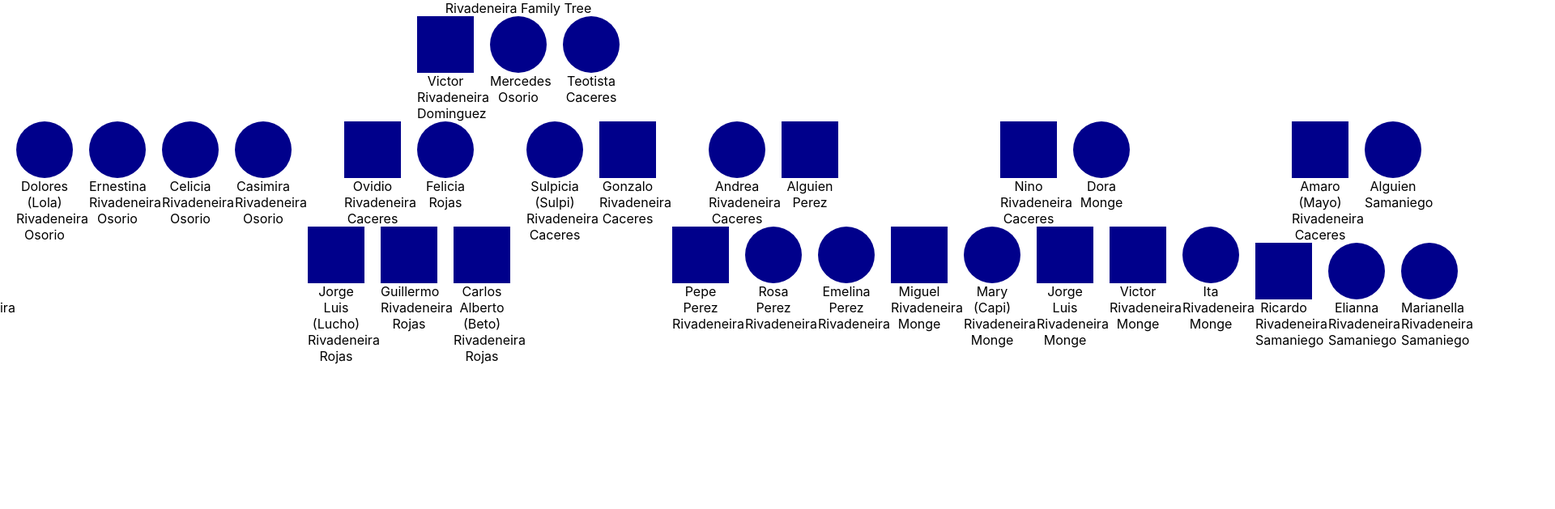
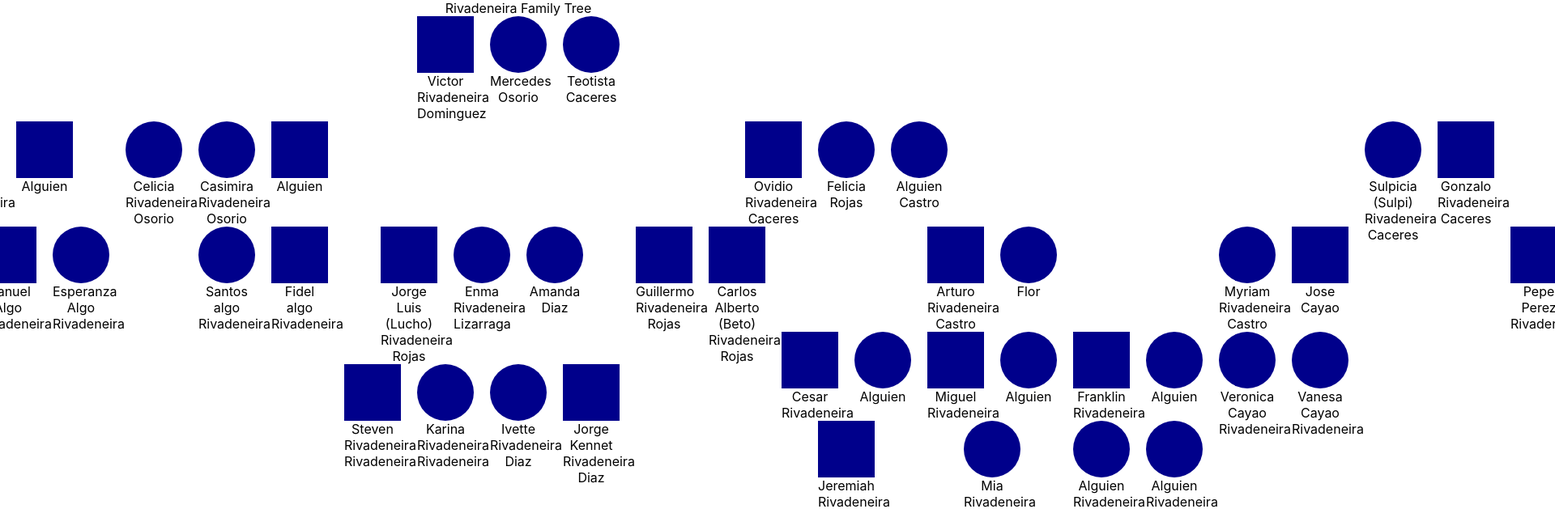
Before and after one commit to steven-rr/family-tree, a React (Create React App) app: page / in a window 1280 px wide. Shown: the top 629 px of the page at 81% size, 1920 px wide, since content can reach past the window. Built offline with nearby package versions, Linux system fonts and the light colour scheme.

Commit message:
adding details to family tree

```diff
--- a/public/family.json
+++ b/public/family.json
@@ -20,8 +20,8 @@
         "id": "3",
         "name": "Pedro Rivadeneira Osorio",
         "gender": "male",
-        "partnerID": [14],
-        "kidsID": [[15,16,17,18,19]]
+        "partnerID": [14, 44],
+        "kidsID": [[15,16,17,18,19], [45,46,47,48,49,50]]
     },
     {
         "id": "4",
@@ -31,7 +31,9 @@
     {
         "id": "5",
         "name": "Ernestina Rivadeneira Osorio",
-        "gender": "female"
+        "gender": "female",
+        "partnerID": [68],
+        "kidsID": [[65,66,67]]
     },
     {
         "id": "6",
@@ -41,14 +43,16 @@
     {
         "id": "7",
         "name": "Casimira Rivadeneira Osorio",
-        "gender": "female"
+        "gender": "female",
+        "partnerID": [69],
+        "kidsID": [[70,71]]
     },
     {
         "id": "8",
         "name": "Ovidio Rivadeneira Caceres",
         "gender" : "male",
-        "partnerID": [32],
-        "kidsID": [[33,34,35]]
+        "partnerID": [32, 72],
+        "kidsID": [[33,34,35], [73, 74]]
     },
     {
         "id": "9",
@@ -84,14 +88,14 @@
     {
         "id": "14",
         "name": "Rosa Lizarraga Nuñez",
-        "gender": "female",
-        "partnerID": [21]
-
+        "gender": "female"
     },
     {
         "id": "15",
-        "name": "Pedro Rivadeneira Lizarraga",
-        "gender": "male"
+        "name": "Pedro Antonio (Pedroncho) Rivadeneira Lizarraga",
+        "gender": "male",
+        "partnerID": [51, 55],
+        "kidsID": [[52,53,54], [56]]
     },
     {
         "id": "16",
@@ -102,14 +106,16 @@
         "id": "17",
         "name": "Enma Victoria Rivadeneira Lizarraga",
         "gender": "female",
-        "partnerID": [33],
+        "partnerID": [20],
         "kidsID": [[42,43]]
 
     },
     {
         "id": "18",
         "name": "Elizabeth (Chela) Rivadeneira Lizarraga",
-        "gender": "female"
+        "gender": "female",
+        "partnerID": [57],
+        "kidsID": [[58,59, 60]]
     },
     {
         "id": "19",
@@ -118,8 +124,9 @@
     },
     {
         "id": "20",
-        "name": "Jorge Luis Rivadeneira Rojas",
+        "name": "Jorge Luis (Lucho) Rivadeneira Rojas",
         "gender": "male"
+
     },
     {
         "id": "21",
@@ -169,7 +176,9 @@
     {
         "id": "30",
         "name": "Rosa Perez Rivadeneira",
-        "gender": "female"
+        "gender": "female",
+        "partnerID": [89],
+        "kidsID": [[90,91]]
     },
     {
         "id": "31",
@@ -184,7 +193,10 @@
     {
         "id": "33",
         "name": "Jorge Luis (Lucho) Rivadeneira Rojas",
-        "gender": "male"
+        "gender": "male",
+        "partnerID": [61, 62],
+        "kidsID": [[42,43], [63,64]]
+
     },
     {
         "id": "34",
@@ -209,7 +221,9 @@
     {
         "id": "38",
         "name": "Mary (Capi) Rivadeneira Monge",
-        "gender": "female"
+        "gender": "female",
+        "partnerID": [92],
+        "kidsID": [[93,94]]
     },
     {
         "id": "39",
@@ -235,10 +249,272 @@
         "id": "43",
         "name": "Karina Rivadeneira Rivadeneira",
         "gender": "female"
+    },
+    {
+        "id": "44",
+        "name": "Maria Algo",
+        "gender": "female"
+    },
+    {
+        "id": "45",
+        "name": "Luisa Rivadeneira Algo",
+        "gender": "female"
+    },
+    {
+        "id": "46",
+        "name": "Balvina Rivadeneira Algo",
+        "gender": "female"
+    },
+    {
+        "id": "47",
+        "name": "Rosario (Shayo) Rivadeneira Algo",
+        "gender": "male"
+    },
+    {
+        "id": "48",
+        "name": "Ines Rivadeneira Algo",
+        "gender": "female"
+    },
+    {
+        "id": "49",
+        "name": "Walter Rivadeneira Algo",
+        "gender": "male"
+    },
+    {
+        "id": "50",
+        "name": "Raul Rivadeneira Algo",
+        "gender": "male"
+    },
+    {
+        "id": "51",
+        "name": "Lydia Cardenas",
+        "gender": "female"
+    },
+    {
+        "id": "52",
+        "name": "Pedro Carlomagno Rivadeneira Cardenas",
+        "gender": "male"
+    },
+    {
+        "id": "53",
+        "name": "Roberto Carlos Rivadeneira Cardenas",
+        "gender": "male"
+    },
+    {
+        "id": "54",
+        "name": "Patricia Rivadeneira Cardenas",
+        "gender": "female"
+    },
+    {
+        "id": "55",
+        "name": "Vilma Benitez",
+        "gender": "female"
+    },
+    {
+        "id": "56",
+        "name": "Rosa Rivadeneira Benitez",
+        "gender": "female"
+    },
+    {
+        "id": "57",
+        "name": "Alguien Cespedes",
+        "gender": "male"
+    },
+    {
+        "id": "58",
+        "name": "John Fitzgerald Cespedes Rivadeneira",
+        "gender": "male"
+    },
+    {
+        "id": "59",
+        "name": "Jose (Joselo) Cespedes Rivadeneira",
+        "gender": "male"
+    },
+    {
+        "id": "60",
+        "name": "Milagros Cespedes Rivadeneira",
+        "gender": "female"
+    },
+    {
+        "id": "61",
+        "name": "Enma Rivadeneira Lizarraga",
+        "gender": "female"
+    },
+    {
+        "id": "62",
+        "name": "Amanda Diaz",
+        "gender": "female"
+    },
+    {
+        "id": "63",
+        "name": "Ivette Rivadeneira Diaz",
+        "gender": "female"
+    },
+    {
+        "id": "64",
+        "name": "Jorge Kennet Rivadeneira Diaz",
+        "gender": "male"
+    },
+    {
+        "id": "65",
+        "name": "Aurelio Algo Rivadeneira",
+        "gender": "male"
+    },
+    {
+        "id": "66",
+        "name": "Manuel Algo Rivadeneira",
+        "gender": "male"
+    },
+    {
+        "id": "67",
+        "name": "Esperanza Algo Rivadeneira",
+        "gender": "female"
+    },
+    {
+        "id": "68",
+        "name": "Alguien",
+        "gender": "male"
+    },
+    {
+        "id": "69",
+        "name": "Alguien",
+        "gender": "male"
+    },
+    {
+        "id": "70",
+        "name": "Santos algo Rivadeneira",
+        "gender": "female"
+    },
+    {
+        "id": "71",
+        "name": "Fidel algo Rivadeneira",
+        "gender": "male"
+    },
+    {
+        "id": "72",
+        "name": "Alguien Castro",
+        "gender": "female"
+    },
+    {
+        "id": "73",
+        "name": "Arturo Rivadeneira Castro",
+        "gender": "male",
+        "partnerID": [75],
+        "kidsID": [[76,77,78]]
+    },
+    {
+        "id": "74",
+        "name": "Myriam Rivadeneira Castro",
+        "gender": "female",
+        "partnerID": [79],
+        "kidsID": [[80,81]]
+    },
+    {
+        "id": "75",
+        "name": "Flor",
+        "gender": "female"
+    },
+    {
+        "id": "76",
+        "name": "Cesar Rivadeneira",
+        "gender": "male",
+        "partnerID": [84],
+        "kidsID": [[85]]
+    },
+    {
+        "id": "77",
+        "name": "Miguel Rivadeneira",
+        "gender": "male",
+        "partnerID": [82],
+        "kidsID": [[83]]
+    },
+    {
+        "id": "78",
+        "name": "Franklin Rivadeneira",
+        "gender": "male",
+        "partnerID": [86],
+        "kidsID": [[87,88]]
+    },
+    {
+        "id": "79",
+        "name": "Jose Cayao",
+        "gender": "male"
+    },
+    {
+        "id": "80",
+        "name": "Veronica Cayao Rivadeneira",
+        "gender": "female"
+    },
+    {
+        "id": "81",
+        "name": "Vanesa Cayao Rivadeneira",
+        "gender": "female"
+    },
+    {
+        "id": "82",
+        "name": "Alguien",
+        "gender": "female"
+    },
+    {
+        "id": "83",
+        "name": "Mia Rivadeneira",
+        "gender": "female"
+    },
+    {
+        "id": "84",
+        "name": "Alguien",
+        "gender": "female"
+    },
+    {
+        "id": "85",
+        "name": "Jeremiah Rivadeneira",
+        "gender": "male"
+    },
+    {
+        "id": "86",
+        "name": "Alguien",
+        "gender": "female"
+    },
+    {
+        "id": "87",
+        "name": "Alguien Rivadeneira",
+        "gender": "female"
+    },
+    {
+        "id": "88",
+        "name": "Alguien Rivadeneira",
+        "gender": "female"
+    },
+    {
+        "id": "89",
+        "name": "Sebastian",
+        "gender": "male"
+    },
+    {
+        "id": "90",
+        "name": "Carmen Algo Rivadeneira",
+        "gender": "female"
+    },
+    {
+        "id": "91",
+        "name": "Alex Algo Rivadeneira",
+        "gender": "male"
+    },
+    {
+        "id": "92",
+        "name": "Juan Flores",
+        "gender": "male"
+    },
+    {
+        "id": "93",
+        "name": "GianCarlo (Gianni) Flores Rivadeneira",
+        "gender": "male"
+    },
+    {
+        "id": "94",
+        "name": "Danny Flores Rivadeneira",
+        "gender": "male"
     }
 
 
-
-
-
 ]
--- a/src/components/Male.js
+++ b/src/components/Male.js
@@ -162,12 +162,25 @@ const Male = ({id}) => {
                     // else, handle one kid at a time.
                     else
                     {
+                        if(familyData[item[0]].gender == "male")
+                        {
                             return (
                                 <Male
                                     key={key}
                                     id={item[0]}
                                 />
                             )
+                        }
+                        else
+                        {
+                            return(
+                                <Female
+                                    key={key}
+                                    id = {item[0]}
+                                />
+                            )
+                        }
+
                     }
                 }))}
             </div>
```
Lines whose indentation alone changed are shown as unchanged.
